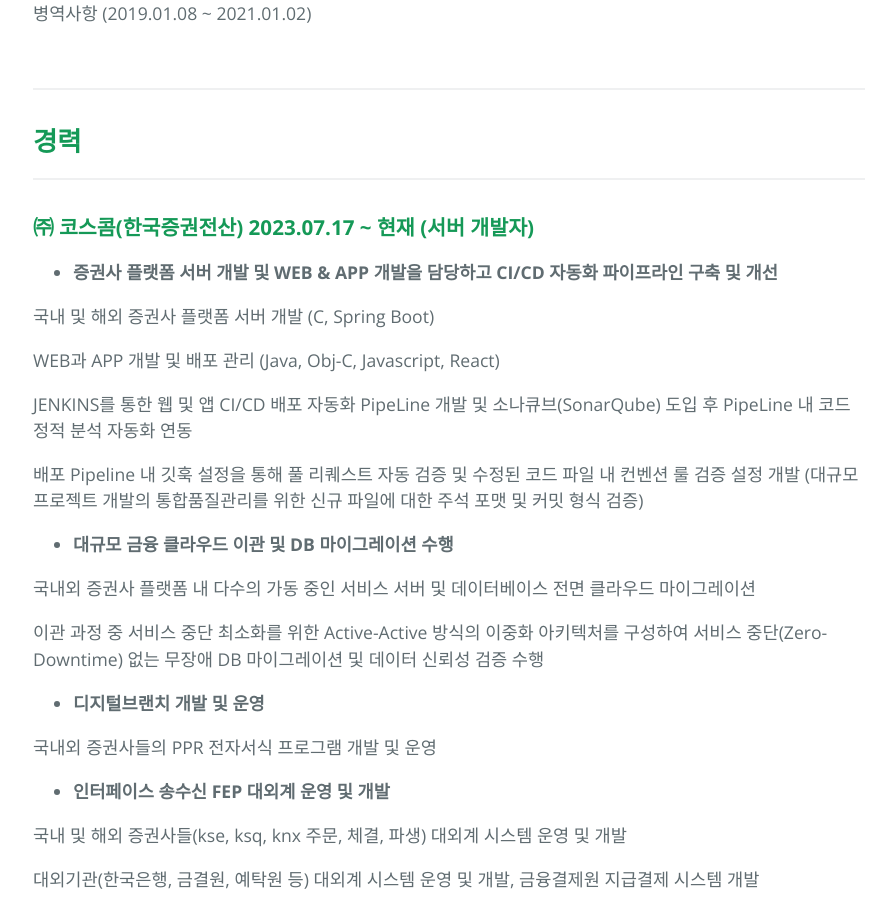
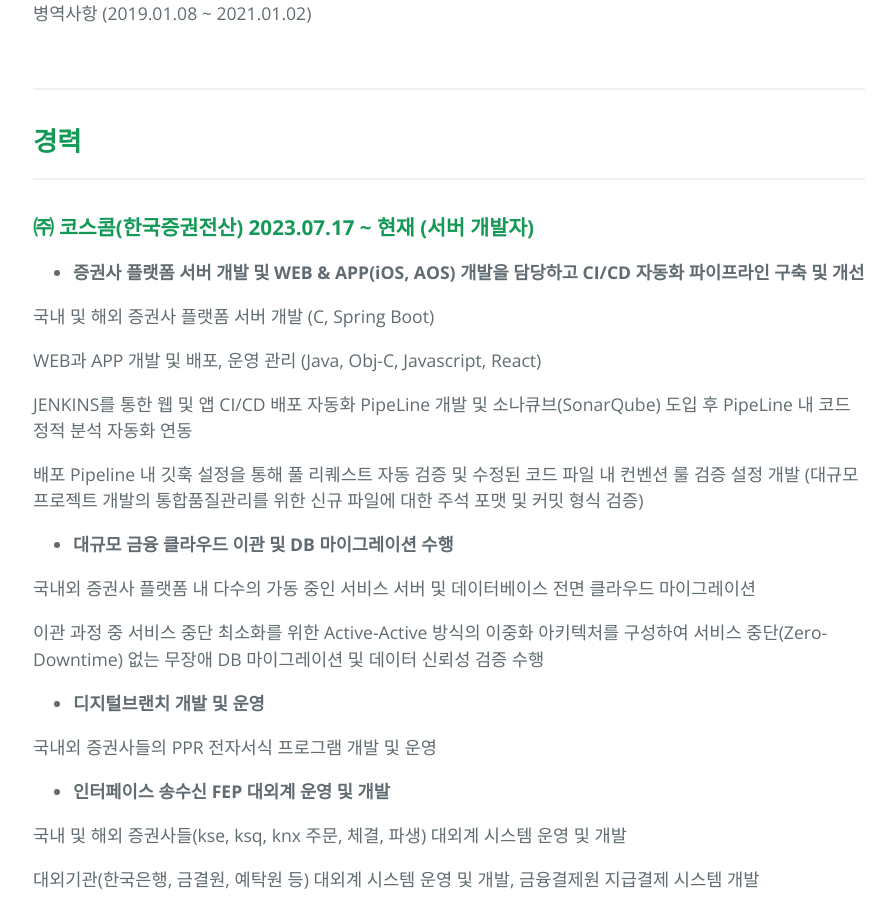
Before and after one commit to 2haein/theofto, a Jekyll site: the page built from index.md, in a window 1280 px wide and 900 px high, scrolled down 2373 px. Shown: the whole window, without its empty margins (191-1086 px from the left). Built offline with Jekyll 4.4.1, drawn with Linux system fonts in a browser that asks for light colours; our own code applies the rules of GitHub Pages for plain Markdown files.

Commit message:
index update 260913

```diff
--- a/index.md
+++ b/index.md
@@ -76,11 +76,11 @@
 
 ### **㈜ 코스콤(한국증권전산) 2023.07.17 ~ 현재 (서버 개발자)**
 
-- **증권사 플랫폼 서버 개발 및 WEB & APP 개발을 담당하고 CI/CD 자동화 파이프라인 구축 및 개선**
+- **증권사 플랫폼 서버 개발 및 WEB & APP(iOS, AOS) 개발을 담당하고 CI/CD 자동화 파이프라인 구축 및 개선**
 
 국내 및 해외 증권사 플랫폼 서버 개발 (C, Spring Boot)
 
-WEB과 APP 개발 및 배포 관리 (Java, Obj-C, Javascript, React)
+WEB과 APP 개발 및 배포, 운영 관리 (Java, Obj-C, Javascript, React)
 
 JENKINS를 통한 웹 및 앱 CI/CD 배포 자동화 PipeLine 개발 및 소나큐브(SonarQube) 도입 후 PipeLine 내 코드 정적 분석 자동화 연동
 
```
